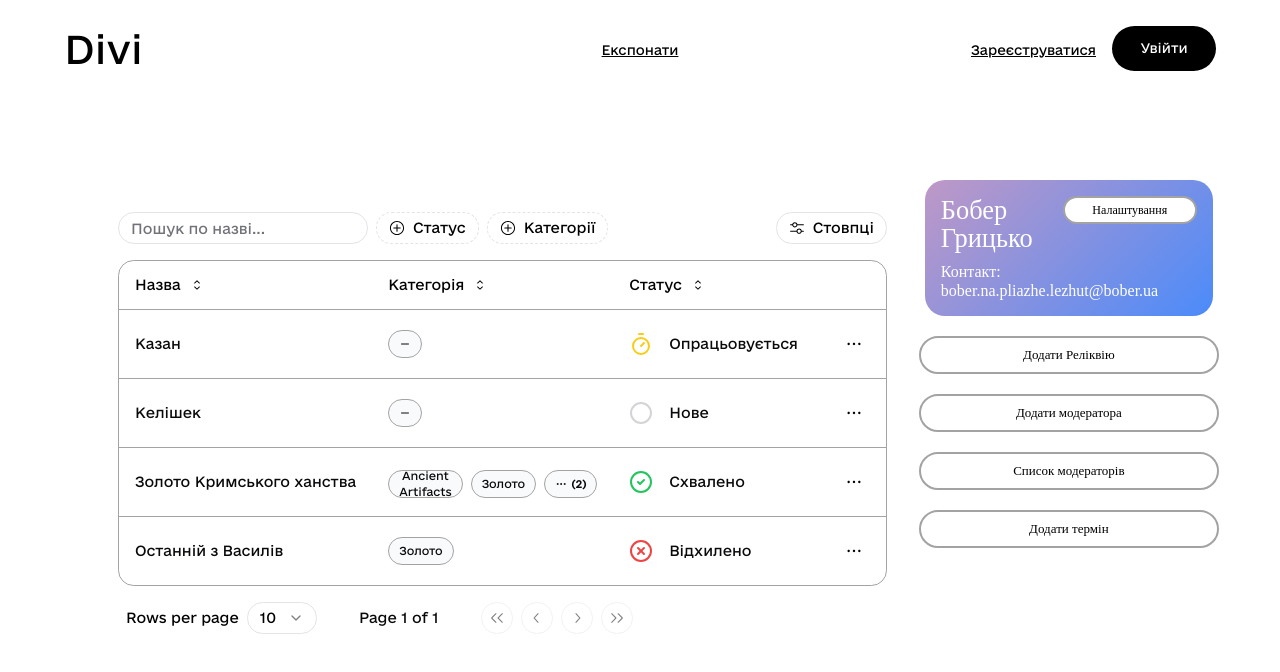
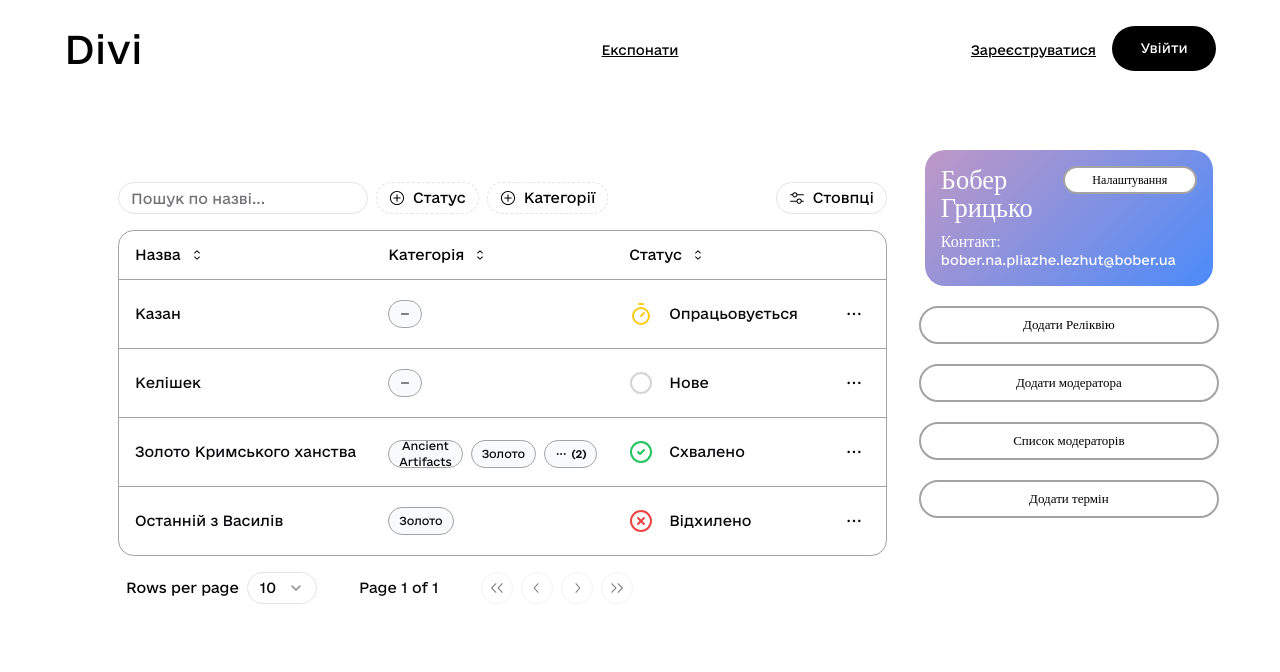
Before and after one commit to ShaggyBeavers/front_end, a React (Create React App) app: page /profile in a window 1280 px wide. Shown: the top 672 px of the page. Built offline with nearby package versions, Linux system fonts and the light colour scheme.

Commit message:
changeSelect

```diff
--- a/src/components/Login/login.css
+++ b/src/components/Login/login.css
@@ -57,7 +57,17 @@
 .log_recovery p,
 .log_recovery a {
     font-size: 0.75rem;
+
     color: black;
+}
+.recovery-link {
+    color: #000;
+    text-decoration: underline;
+    transition: color 0.3s;
+}
+.recovery-link:hover,
+.recovery-link:focus {
+    text-decoration: none;
 }
 
 .login_btns {
--- a/src/components/Login/login.tsx
+++ b/src/components/Login/login.tsx
@@ -80,7 +80,7 @@ export default function Login() {
 
                         <div className="log_recovery">
                             <p>Забув пароль?</p>
-                            <a href="/recovery">Відновити</a>
+                            <a className="recovery-link" href="/recovery">Відновити</a>
                         </div>
 
                         <div className="login_btns">
--- a/src/components/Modals/AddModeratorModal/index.tsx
+++ b/src/components/Modals/AddModeratorModal/index.tsx
@@ -50,7 +50,7 @@ const AddModeratorModal = () => {
             <form className="center-mod" onSubmit={handleSubmit(onSubmit)}>
                 <div className="row-mod">
                     <label htmlFor="email">
-                        Введіть пошту нового модератора:
+                        Введіть пошту нового модератора
                     </label>
                     <Controller
                         name="email"
@@ -72,7 +72,7 @@ const AddModeratorModal = () => {
                     /> */}
                 </div>
                 <div className="row-mod">
-                    <label htmlFor="region">Виберіть регіон модератора:</label>
+                    <label htmlFor="region">Регіон модератора:</label>
                     <Controller
                         name="region"
                         control={control}
@@ -82,6 +82,7 @@ const AddModeratorModal = () => {
                                 id="region"
                                 className="select"
                                 options={regions}
+                                placeholder={'Виберіть регіон модератора'}
                                 onChange={(option) =>
                                     option ?
                                     field.onChange(option?.value) :
@@ -116,7 +117,7 @@ const AddModeratorModal = () => {
                 </div>
                 <div className="row-mod">
                     <label htmlFor="categories">
-                        Виберіть категорії модератора:
+                        Категорії модератора:
                     </label>
                     <Controller
                         name="categories"
@@ -128,6 +129,7 @@ const AddModeratorModal = () => {
                                 className="select"
                                 isMulti
                                 options={categories}
+                                placeholder={'Виберіть категорії модератора'}
                                 closeMenuOnSelect={false}
                                 // to submit only values
                                 onChange={(options) =>
--- a/src/components/Modals/AddTermModal/index.tsx
+++ b/src/components/Modals/AddTermModal/index.tsx
@@ -23,10 +23,11 @@ const AddTermModal = () => {
         <>
             <form className="center-term" onSubmit={handleSubmit(onSubmit)}>
                 <div className="row-mod">
-                    <label htmlFor="categories">Виберіть категорію:</label>
+                    <label htmlFor="categories">Категорія:</label>
                     <Select
                         className="select"
                         options={categories}
+                        placeholder={'Виберіть категорію'}
                         menuPortalTarget={document.body}
                         styles={{
                             menu: (provided) => ({
--- a/src/components/Profile/profile.css
+++ b/src/components/Profile/profile.css
@@ -5,5 +5,5 @@
 .profile-container {
     display: flex;
     flex-direction: row;
-    margin: 180px 86px 40px 86px;
+    margin: 150px 86px 40px 86px;
 }
--- a/src/components/SideMenu/sidemenu.css
+++ b/src/components/SideMenu/sidemenu.css
@@ -30,12 +30,12 @@
             font-size: 1.65rem;
             line-height: 28px;
             color: #ffffff;
+            margin-bottom: 6px;
         }
     }
 
     .row2 {
-        .contact,
-        .email {
+        .contact {
             font-family: e-Ukraine;
             font-style: normal;
             font-weight: normal;
@@ -45,6 +45,14 @@
         }
     }
 }
+.email {
+    word-wrap: break-word;
+    max-width: 100%;
+    font-size: 80%;
+    color: #ffffff;
+    /* margin-top: 4px; */
+}
+
 
 .row1 {
     display: flex;
@@ -52,6 +60,8 @@
     justify-content: space-between;
     align-items: center;
 }
+
+
 
 .settings-window,
 .add-relic-window,
@@ -72,7 +82,6 @@
     border-radius: 20px;
     outline: none;
     padding: 20px;
-
     transform: translate(-50%, -50%);
 }
 
```
